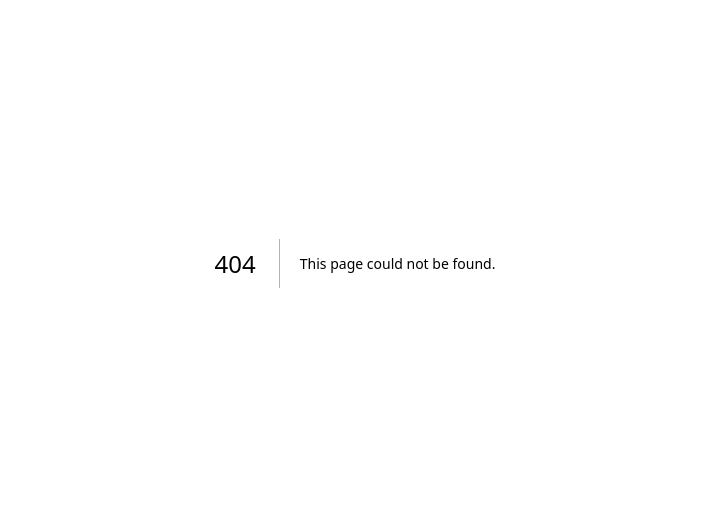
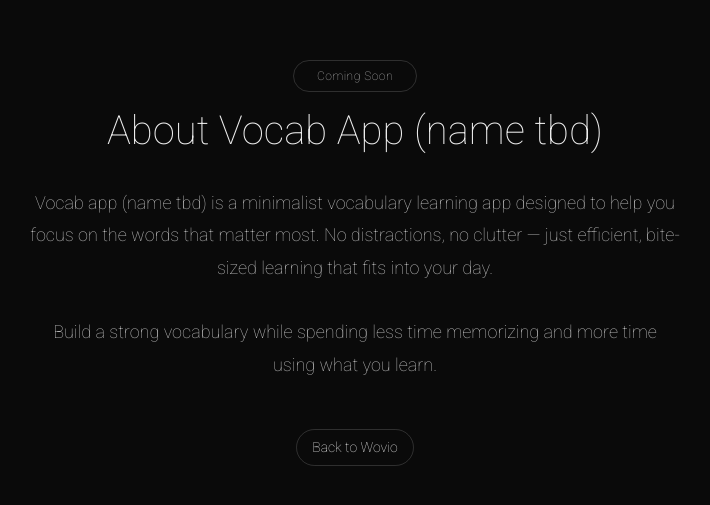
Before and after one commit to monolabsdev/monolabs-landing, a Next.js app: page /products/vocab in a window 1280 px wide. Before the commit this address had no page. Shown: the part 137-642 px from the top of the page, without its empty margins (285-995 px from the left). Built offline with nearby package versions, Linux system fonts and the light colour scheme.

Commit message:
Update product details and add About Vocab page

```diff
--- a/app/products/lexa/page.tsx
+++ b/app/products/vocab/page.tsx
@@ -4,7 +4,7 @@ import { Box, Typography, Button, Stack, Chip } from "@mui/material";
 import { motion } from "framer-motion";
 import Link from "next/link";
 
-export default function AboutLexa() {
+export default function AboutVocab() {
   return (
     <Box
       component="section"
@@ -51,7 +51,7 @@ export default function AboutLexa() {
         >
           About{" "}
           <Box component="span" sx={{ fontWeight: 300 }}>
-            Lexa
+            Vocab App (name tbd)
           </Box>
         </Typography>
 
@@ -64,9 +64,9 @@ export default function AboutLexa() {
             fontSize: { xs: "1rem", md: "1.125rem" },
           }}
         >
-          Lexa is a minimalist vocabulary learning app designed to help you
-          focus on the words that matter most. No distractions, no clutter —
-          just efficient, bite-sized learning that fits into your day.
+          Vocab app (name tbd) is a minimalist vocabulary learning app designed
+          to help you focus on the words that matter most. No distractions, no
+          clutter — just efficient, bite-sized learning that fits into your day.
           <br />
           <br />
           Build a strong vocabulary while spending less time memorizing and more
--- a/components/Products.tsx
+++ b/components/Products.tsx
@@ -14,10 +14,10 @@ import Link from "next/link";
 
 const products = [
   {
-    name: "Lexa",
+    name: "Vocab App (name tbd)",
     description:
       "A minimalist vocabulary builder that helps you learn and retain new words.",
-    link: "/products/lexa", // Add your actual routes here
+    link: "/products/vocab", // Add your actual routes here
     disabled: false,
   },
   {
```
